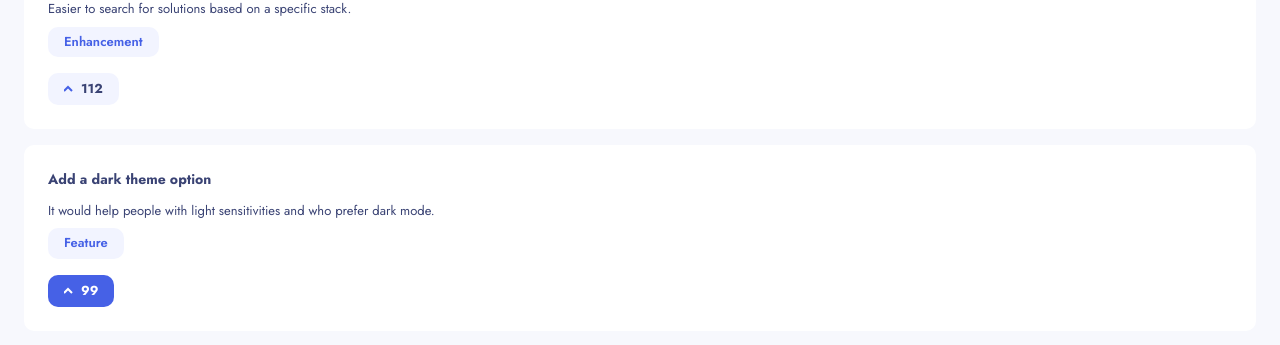
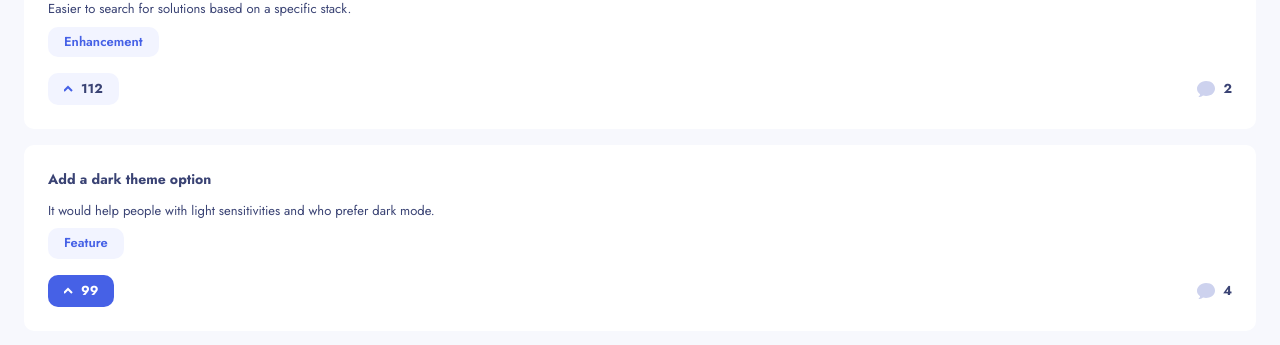
Before and after one commit to omonteon/product-feedback-app, a React (Vite) app: page / in a window 1280 px wide. Shown: the part 215-560 px from the top of the page. Built offline with nearby package versions, Linux system fonts and the light colour scheme.

Commit message:
feat: added comment count to feedback card

```diff
--- a/src/components/FeedbackCard/FeedbackCard.tsx
+++ b/src/components/FeedbackCard/FeedbackCard.tsx
@@ -1,8 +1,9 @@
+import { Feedback } from "src/interfaces/Feedback";
 import Card from "@components/Card";
 import Tag from "@components/Tag";
-import { Feedback } from "src/interfaces/Feedback";
+import VoteButton from "@components/VoteButton";
+import CommentCount from "./CommentCount";
 import styles from "./feedbackCard.module.css";
-import VoteButton from "@components/VoteButton";
 
 interface FeedbackCardProps {
   feedback: Feedback;
@@ -40,6 +41,7 @@ function FeedbackCard({ feedback, toggleVote }: FeedbackCardProps) {
           count={upVoteCount}
           onChange={() => toggleVote(id)}
         />
+        <CommentCount count={commentCount} />
       </footer>
     </Card>
   );
--- a/src/components/FeedbackCard/feedbackCard.module.css
+++ b/src/components/FeedbackCard/feedbackCard.module.css
@@ -21,4 +21,14 @@ label.upVoted path {
 
 .feedbackCard footer {
   display: flex;
+  align-items: center;
+  justify-content: space-between;
 }
+
+.commentBubble {
+  display: flex;
+  align-items: center;
+  column-gap: 0.5rem;
+  font-weight: 700;
+  font-size: 0.8125rem;
+}
```
